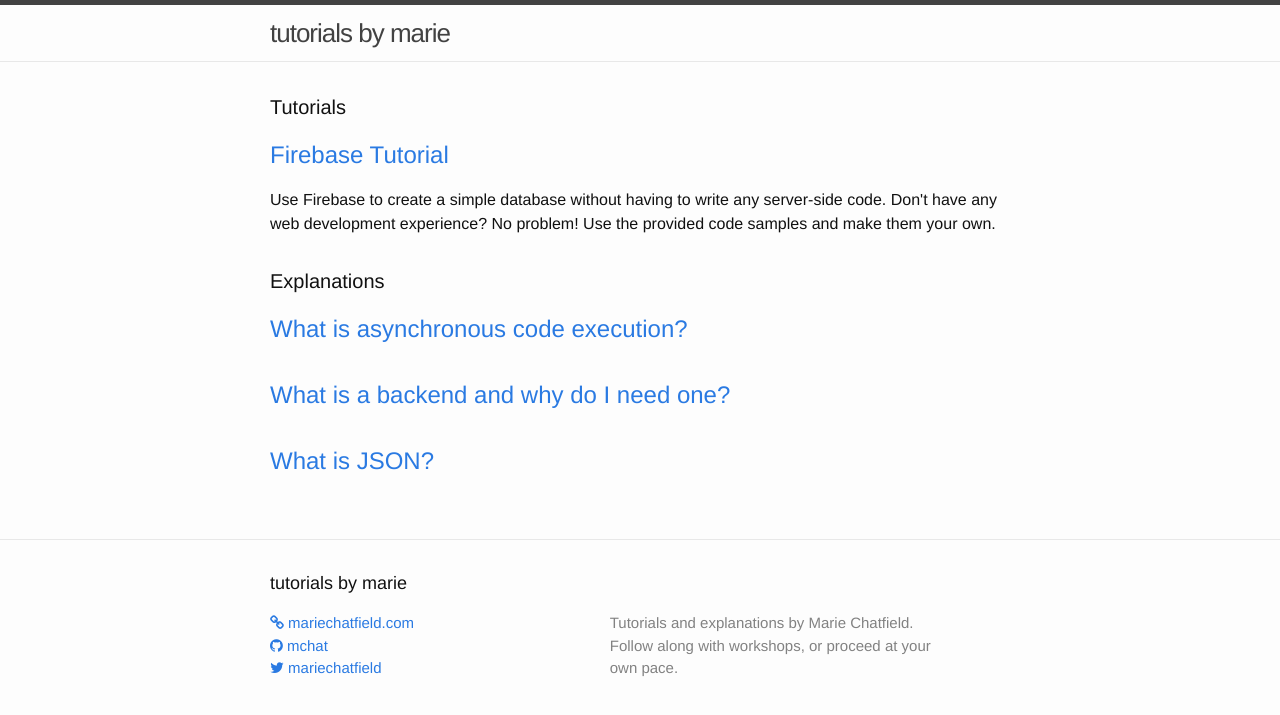
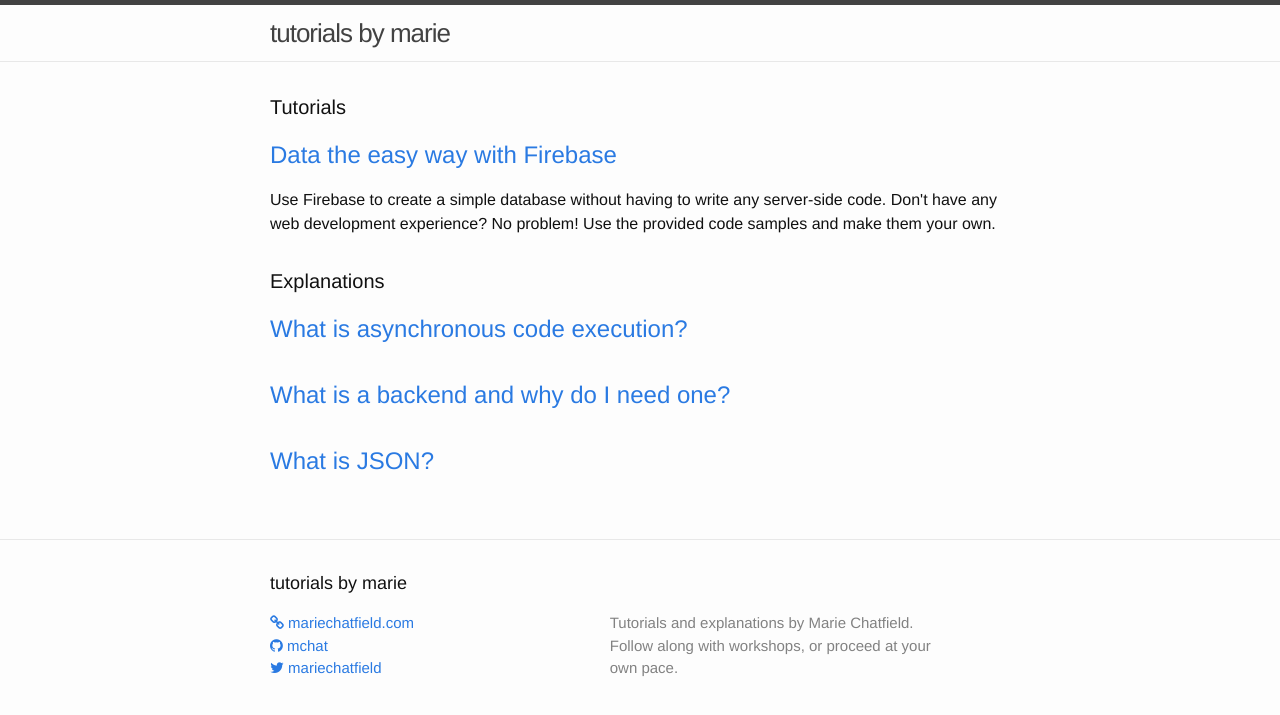
Before and after one commit to mariechatfield/tutorials, a Jekyll site: the page built from index.html, in a window 1280 px wide. Shown: the top 715 px of the page. Built offline with Jekyll 4.4.1, drawn with Linux system fonts in a browser that asks for light colours.

Commit message:
Rename Firebase tutorial.

```diff
--- a/firebase/index.md
+++ b/firebase/index.md
@@ -1,6 +1,6 @@
 ---
 layout: tutorial
-title:  "Firebase Tutorial"
+title:  "Data the easy way with Firebase"
 categories: firebase
 next_step: /tutorials/firebase/step1.html
 is_overview: true
```
